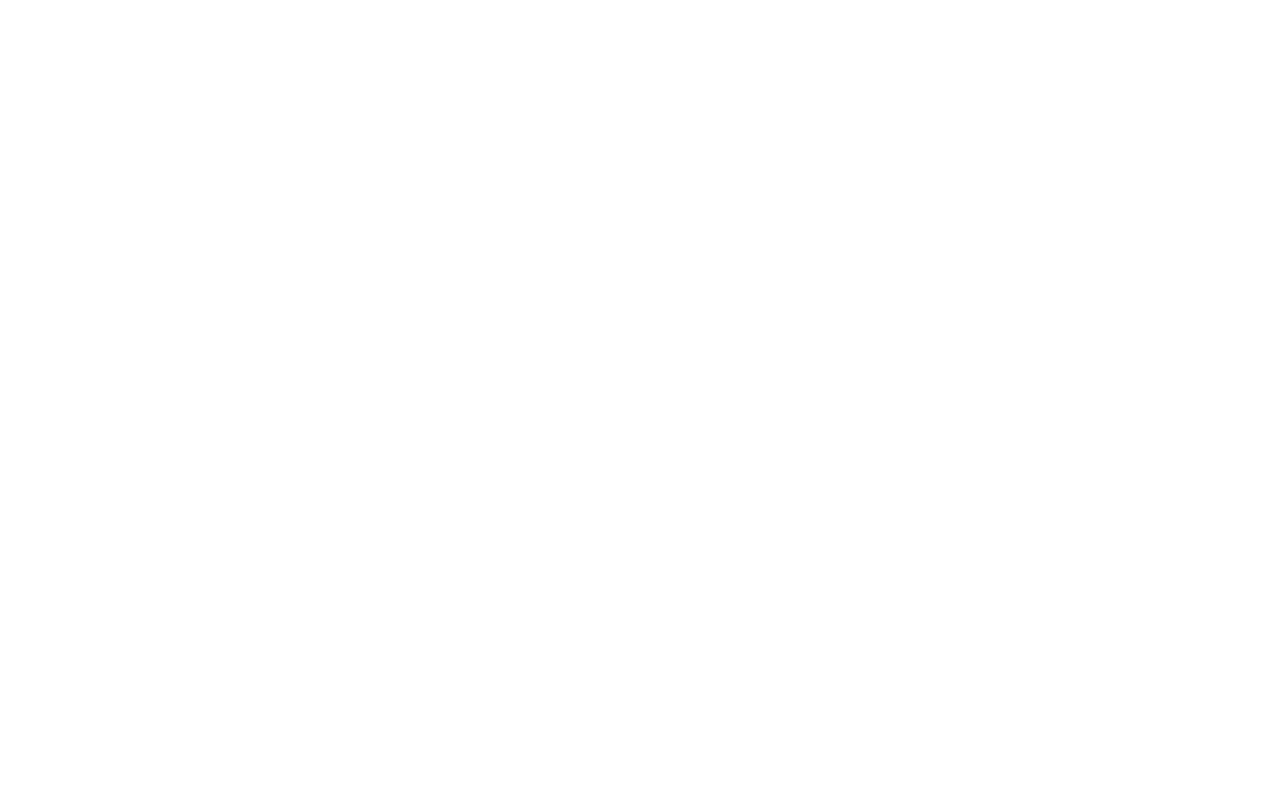
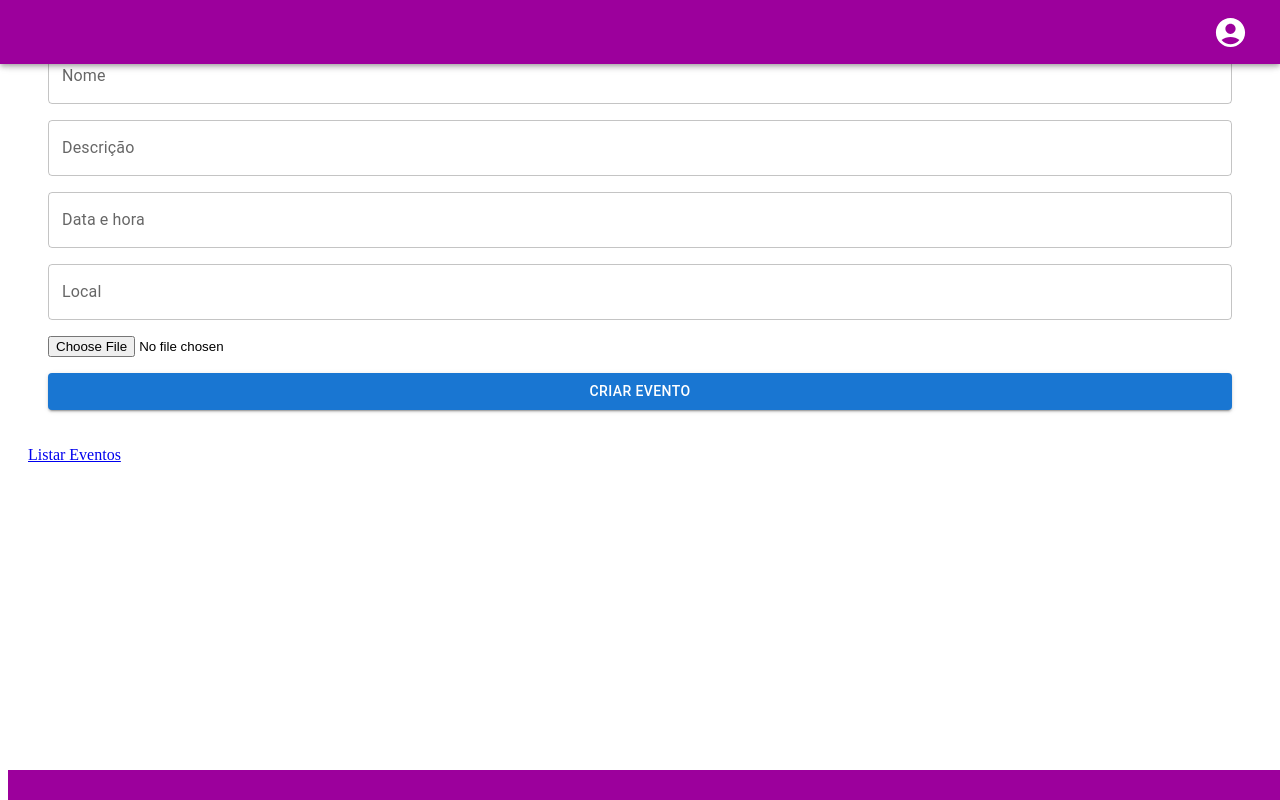
Before and after one commit to Kauanny19/projetoVIO, a React (Vite) app: page /CreateEvent in a window 1280 px wide. Before the commit this address had no page. Built offline with nearby package versions, Linux system fonts and the light colour scheme; sample sign-in values are in the browser's storage.

Commit message:
Enviando Arquivo PNG

```diff
--- a/src/App.jsx
+++ b/src/App.jsx
@@ -4,7 +4,7 @@
 import Cadastro from "./pages/Cadastro";
 import ListEventos from "./pages/listEventos";
 import ProtectedRoute from "./components/ProtectedRoute";
-
+import CreateEvent from "./pages/CreateEvent";
 
 function App() {
   return (
@@ -23,6 +23,11 @@
               <ListUsers />
             </ProtectedRoute>
           }/>
+          <Route path="/CreateEvent" element={
+            <ProtectedRoute>
+              <CreateEvent />
+            </ProtectedRoute>
+          }/>
         </Routes>
       </BrowserRouter>
     </div>
--- a/src/axios/axios.js
+++ b/src/axios/axios.js
@@ -1,17 +1,17 @@
 import axios from "axios";
 
 const api = axios.create({
-    baseURL:"http://localhost:5000/api/v1/",
-    headers:{
-        'accept':'application/json'
-    }
+  baseURL: "http://localhost:5000/api/v1/",
+  headers: {
+    accept: "application/json",
+  },
 });
 
 api.interceptors.request.use(
-    (config) =>{
+  (config) => {
     const token = localStorage.getItem("token");
     console.log(token);
-        if(token){
+    if (token) {
       config.headers.Authorization = `${token}`;
     }
     return config;
@@ -20,12 +20,25 @@
 );
 
 const sheets = {
-    getUsers:()=>api.get("user"),
-    postLogin:(user) => api.post("login/", user),
-    deleteUser: (id) => api.delete("user/"+ id),
-    getEventos:() => api.get("evento/"),
-    deleteEvento:(id) => api.delete("evento/"+ id),
+  getUsers: () => api.get("user"),
+  postLogin: (user) => api.post("login/", user),
+  deleteUser: (id) => api.delete("user/" + id),
+  getEventos: () => api.get("evento/"),
+  deleteEvento: (id) => api.delete("evento/" + id),
   createIngresso: (ingresso) => api.post("/ingresso", ingresso),
-}
+
+  createEvento: (form, imagem) => {
+    const data = new FormData();
+    for (let key in form) data.append(key, form[key]);
+    if (imagem) data.append("imagem", imagem);
+
+    return api.post("/evento", data, {
+      headers: {
+        "Content-Type": "multpart/form-data",
+        Accept: "application/json",
+      },
+    });
+  },
+};
 
 export default sheets;
--- /dev/null
+++ b/src/pages/CreateEvent.jsx
@@ -0,0 +1,81 @@
+import { useState } from "react";
+import sheets from "../axios/axios";
+import { TextField, Button } from "@mui/material";
+import { Link } from "react-router-dom";
+
+function CreateEvent() {
+  const [form, setForm] = useState({
+    nome: "",
+    descricao: "",
+    data_hora: "",
+    local: "",
+    fk_id_organizador: 1,
+  });
+  const [imagem, setImagem] = useState(null);
+
+  const handleChange = (e) => {
+    setForm({ ...form, [e.target.name]: e.target.value });
+  };
+
+  const handleFileChange = (e) => {
+    setImagem(e.target.files[0]);
+  };
+
+  const handleSubmit = async (e) => {
+    e.preventDefault();
+    try {
+      await sheets.createEvento(form, imagem);
+      alert("Evento criado com sucesso!");
+    } catch (err) {
+      console.error(err);
+      alert("Erro ao criar evento");
+    }
+  };
+
+  return (
+    <div>
+      <form onSubmit={handleSubmit} style={{ padding: 20 }}>
+        <TextField
+          fullWidth
+          name="nome"
+          label="Nome"
+          onChange={handleChange}
+          sx={{ mb: 2 }}
+        />
+        <TextField
+          fullWidth
+          name="descricao"
+          label="Descrição"
+          onChange={handleChange}
+          sx={{ mb: 2 }}
+        />
+        <TextField
+          fullWidth
+          name="data_hora"
+          label="Data e hora"
+          onChange={handleChange}
+          sx={{ mb: 2 }}
+        />
+        <TextField
+          fullWidth
+          name="local"
+          label="Local"
+          onChange={handleChange}
+          sx={{ mb: 2 }}
+        />
+        <input
+          type="file"
+          accept="image/*"
+          onChange={handleFileChange}
+          style={{ marginBottom: 16 }}
+        />
+        <Button fullWidth type="submit" variant="contained" sx={{ mb: 2 }}>
+          Criar Evento
+        </Button>
+      </form>
+      <Link to="/events">Listar Eventos</Link>
+    </div>
+  );
+}
+
+export default CreateEvent;
--- a/src/pages/Login.jsx
+++ b/src/pages/Login.jsx
@@ -33,7 +33,7 @@
         alert(response.data.message);
         localStorage.setItem("authenticated", true);
         localStorage.setItem("token", response.data.token);
-        navigate("eventos/");
+        navigate("CreateEvent/");
       },
       (error) => {
         console.log(error);
```
Lines whose indentation alone changed are shown as unchanged.
